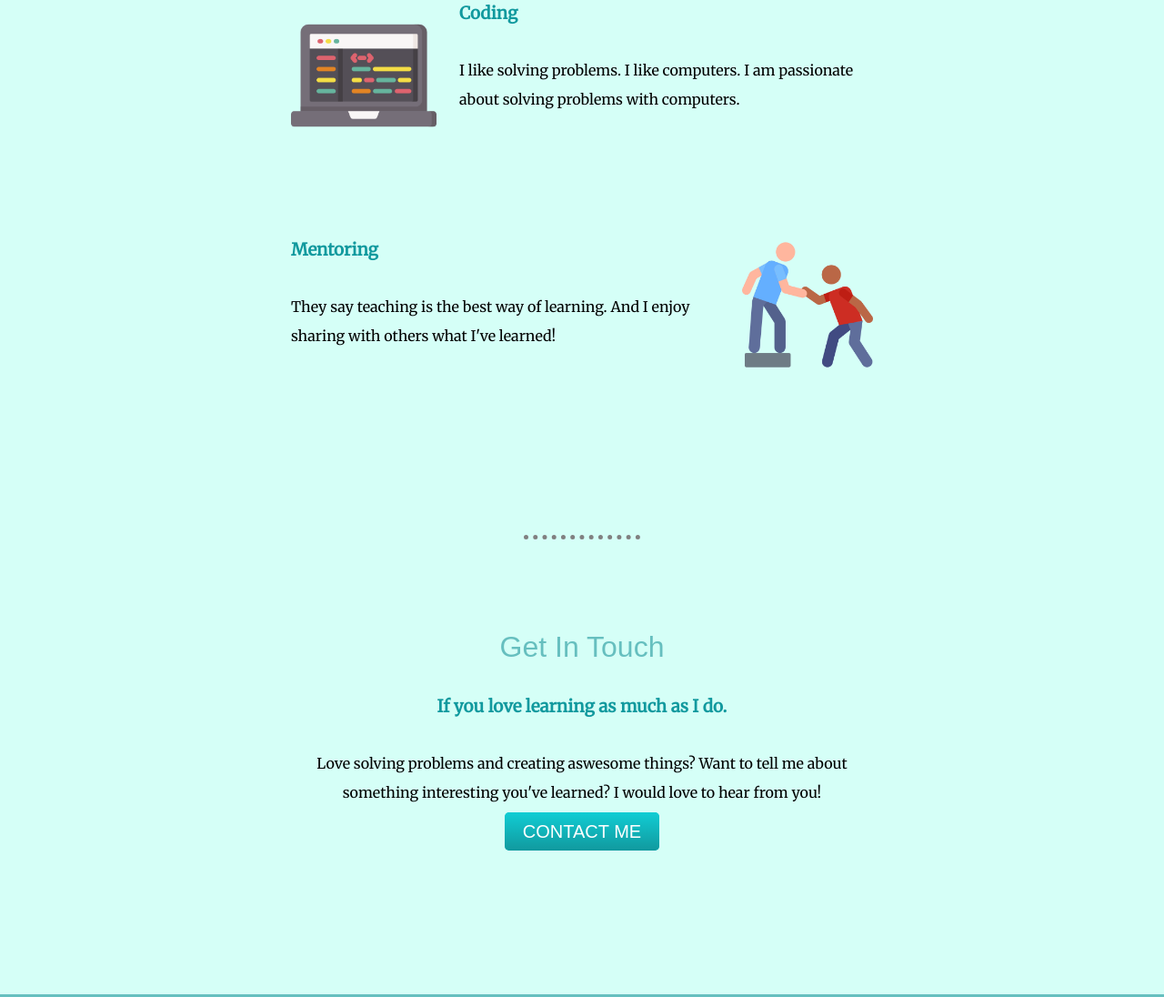
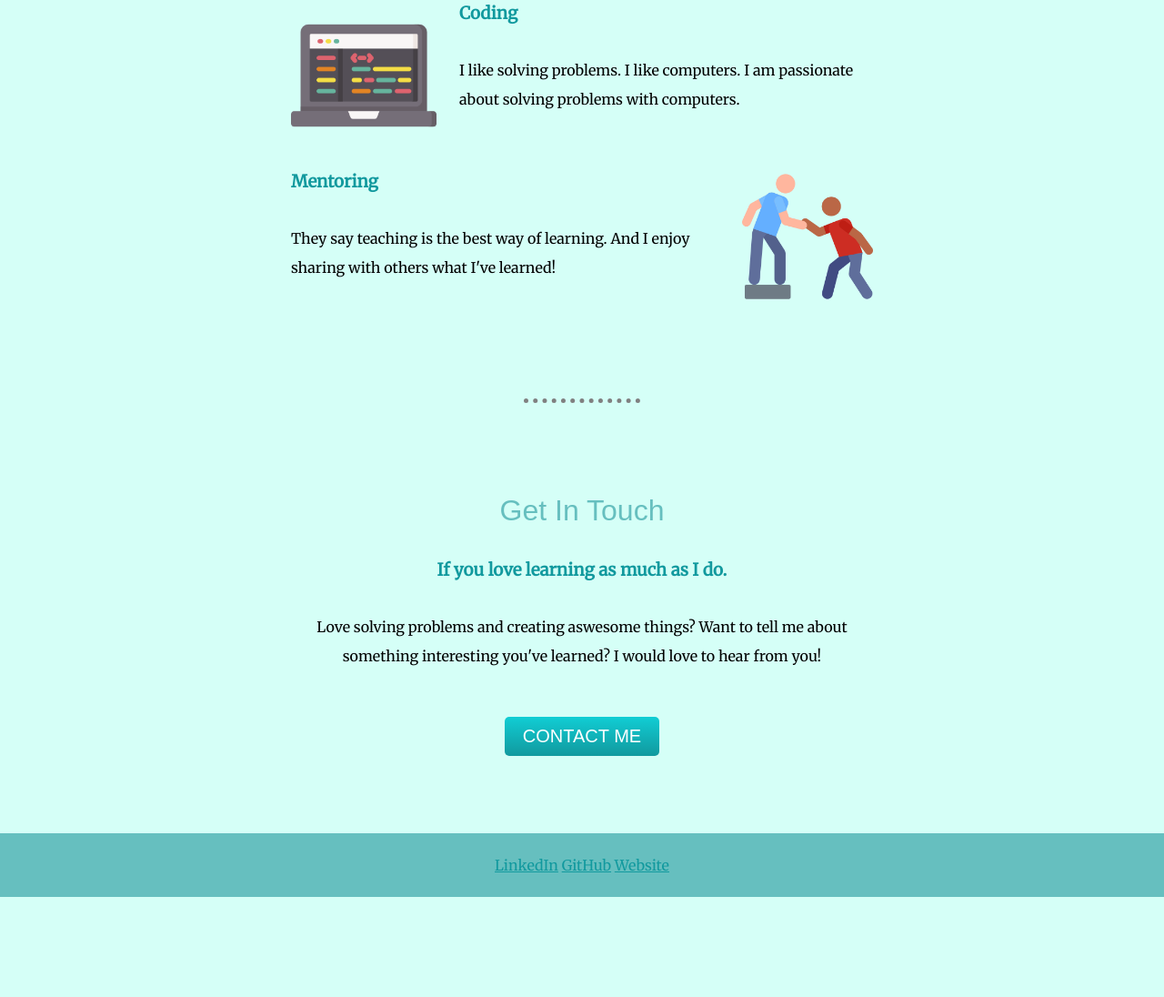
Before and after one commit to Id3arium/cv, a plain HTML site: page index.html in a window 1280 px wide. Shown: the part 1548-2644 px from the top of the page at 91% size. After the commit the page ends 2534 px from the top, so only its background shows below. Drawn offline with Linux system fonts and the light colour scheme; a web font is replaced by a local one.

Commit message:
adding some more spacing

```diff
--- a/css/styles.css
+++ b/css/styles.css
@@ -9,6 +9,7 @@ body{
 h1, h2{
   color:#66bfbf;
 }
+
 h1{
   line-height: 1.5;
   font-family: 'Grape Nuts', cursive;
@@ -21,6 +22,7 @@ h2 {
   font-family: 'Monserrat', sans-serif;
   margin: 35px auto ;
 }
+
 h3, a{
   margin: 35px auto ;
   color: #11999e;
@@ -34,11 +36,11 @@ p{
   border-width: 10px;
   padding: 20px;
 }
+
 .bottom-container{
   background-color: #66bfbf;
   border-width: 10px;
-  height: 50px;
-  padding: 20px;
+  padding: 25px;
 }
 
 .profile-img{
@@ -46,20 +48,21 @@ p{
 }
 
 .skill-row{
+  min-height: 150px;
   width: 50%;
-  height: 225px;
+  height: auto;
   margin: 0px auto;
   text-align: left;
 }
 
 .coding-skill-img {
-  height: auto;
   width: 25%;
   margin-right: 25px;
   float: left;
 }
+
 .mentoring-skill-img {
-  height: auto;
+  height: 100%;
   width: 22.5%;
   margin-left: 25px;
   float: right;
@@ -70,12 +73,15 @@ p{
   height: 100px;
   position: absolute;
 }
+
 .cloud-top{
   left: 57%;
 }
+
 .cloud-bottom{
   right: 57%;
 }
+
 .mountain{
   width: 700px;
   margin: 200px auto 125px auto;
@@ -86,8 +92,8 @@ p{
 
 .contact-me {
   width: 50%;
-  height: 400px;
-  margin: auto;
+  height: auto;
+  margin: 0px auto 50px;
 }
 
 hr{
@@ -100,6 +106,8 @@ hr{
 }
 
 .btn {
+  display: inline-block;
+  margin: 35px;
   background: #11cdd4;
   background-image: -webkit-linear-gradient(top, #11cdd4, #11999e);
   background-image: -moz-linear-gradient(top, #11cdd4, #11999e);
@@ -112,7 +120,7 @@ hr{
   font-family: 'Monserrat', sans-serif;
   color: #ffffff;
   font-size: 20px;
-  padding: 10px 20px 10px 20px;
+  padding: 10px 20px;
   text-decoration: none;
 }
 
--- a/index.html
+++ b/index.html
@@ -49,6 +49,8 @@
 
     <div class="bottom-container">
       <a class="footer-link" href="https://www.linkedin.com/in/andres-a-campos/">LinkedIn</a>
+      <a class="footer-link" href="https://www.github.com/andres-al-campos/">GitHub</a>
+      <a class="footer-link" href="https://andres-al-campos.github.io/cv/">Website</a>
     </div>
     <!-- <table cellspacing="20">
       <tr>
```
